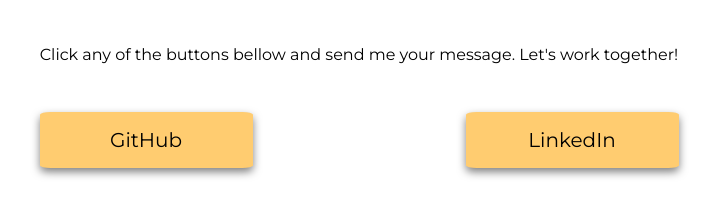
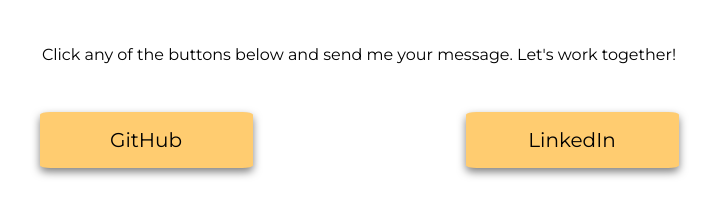
Before and after one commit to Ceyene/MyBlog, a Gatsby site: page /contact in a window 1280 px wide. Shown: the part 221-437 px from the top of the page, 281-997 px from the left. Built offline with nearby package versions, Linux system fonts and the light colour scheme; Gatsby itself is replaced by a stand-in of ours; a web font is replaced by a local one.

Commit message:
Minor fixes

```diff
--- a/src/pages/contact.js
+++ b/src/pages/contact.js
@@ -7,7 +7,7 @@ const Contact = () => {
       <div className="section">
         <h2 className="section-title">Contact me</h2>
         <p className="section-text">
-          Click any of the buttons bellow and send me your message. Let's work
+          Click any of the buttons below and send me your message. Let's work
           together!
         </p>
         <div className="contact">
```
